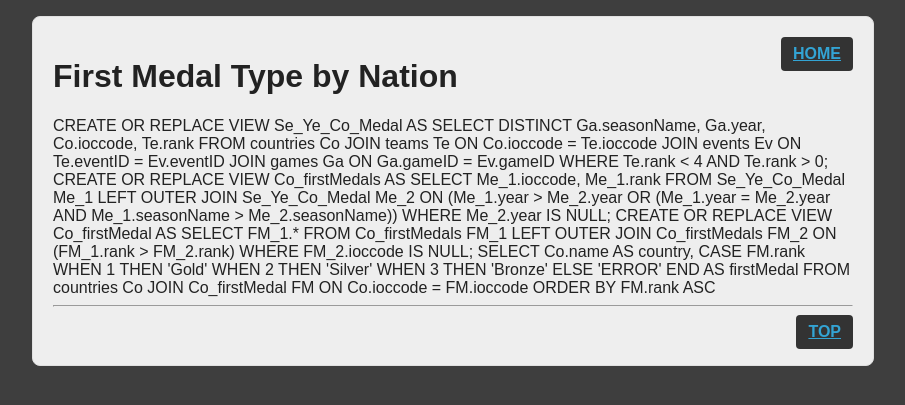
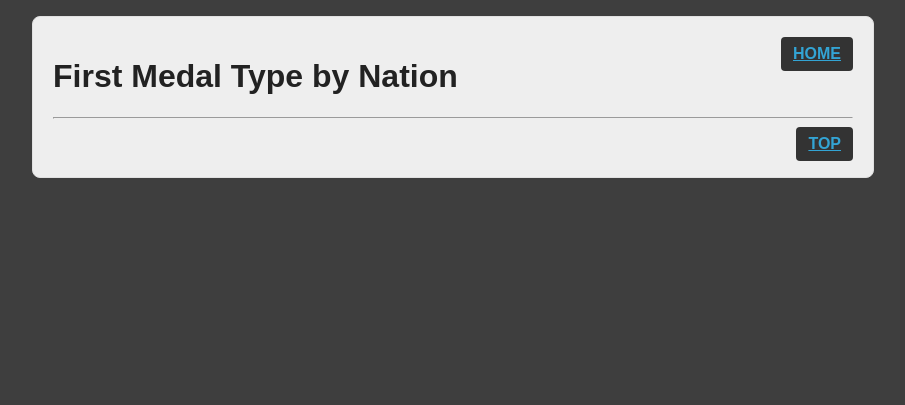
Before and after one commit to FriedrichIII/epfl_DB, a PHP site: page /queries/goldSilverBronzeNationStarter.php in a window 1280 px wide. Shown: the top 405 px of the page, without its empty margins (187-1092 px from the left). Run offline with PHP 8.4, Linux system fonts and the light colour scheme; data that the repository does not hold is empty.

Commit message:
Corrections in queries php files

```diff
--- a/App/webapp/queries/3mostMedalBySport.php
+++ b/App/webapp/queries/3mostMedalBySport.php
@@ -1,5 +1,5 @@
 <?php include '../includes/header.php'; ?>
-<h1>3 Mos Medal by Sport</h1>
+<h1>Three Nations with Most Medals by Sport</h1>
 <?php
 try
 {
--- a/App/webapp/queries/goldSilverBronzeNationStarter.php
+++ b/App/webapp/queries/goldSilverBronzeNationStarter.php
@@ -6,27 +6,6 @@ try
 	include 'config.php';
 	$db = new PDO('mysql:host=' . $DATABASE_HOST . ';dbname=' . $DATABASE_NAME, $DATABASE_LOGIN, $DATABASE_PASSWORD);
 	$qry = $db->prepare('
-	CREATE OR REPLACE VIEW Se_Ye_Co_Medal AS
-	SELECT DISTINCT Ga.seasonName, Ga.year, Co.ioccode, Te.rank
-	FROM countries Co
-	JOIN teams Te ON Co.ioccode = Te.ioccode
-	JOIN events Ev ON Te.eventID = Ev.eventID
-	JOIN games Ga ON Ga.gameID = Ev.gameID
-	WHERE Te.rank < 4 AND Te.rank > 0;
-
-	CREATE OR REPLACE VIEW Co_firstMedals AS
-	SELECT Me_1.ioccode, Me_1.rank
-	FROM Se_Ye_Co_Medal Me_1
-	LEFT OUTER JOIN Se_Ye_Co_Medal Me_2
-	ON (Me_1.year > Me_2.year OR (Me_1.year = Me_2.year AND Me_1.seasonName > Me_2.seasonName))
-	WHERE Me_2.year IS NULL;
-
-	CREATE OR REPLACE VIEW Co_firstMedal AS
-	SELECT FM_1.*
-	FROM Co_firstMedals FM_1
-	LEFT OUTER JOIN Co_firstMedals FM_2
-	ON (FM_1.rank > FM_2.rank)
-	WHERE FM_2.ioccode IS NULL;
 
 	SELECT Co.name AS country, CASE FM.rank WHEN 1 THEN \'Gold\' WHEN 2 THEN \'Silver\' WHEN 3 THEN \'Bronze\' ELSE \'ERROR\' END AS firstMedal
 	FROM countries Co
@@ -35,7 +14,7 @@ try
 
 	');
 	$qry->execute();
-	echo($qry->queryString);
+
 	while($data = $qry->fetch())
 	{
 		echo($data['country'] . ': ' . $data['firstMedal'] . '<br />');
```
